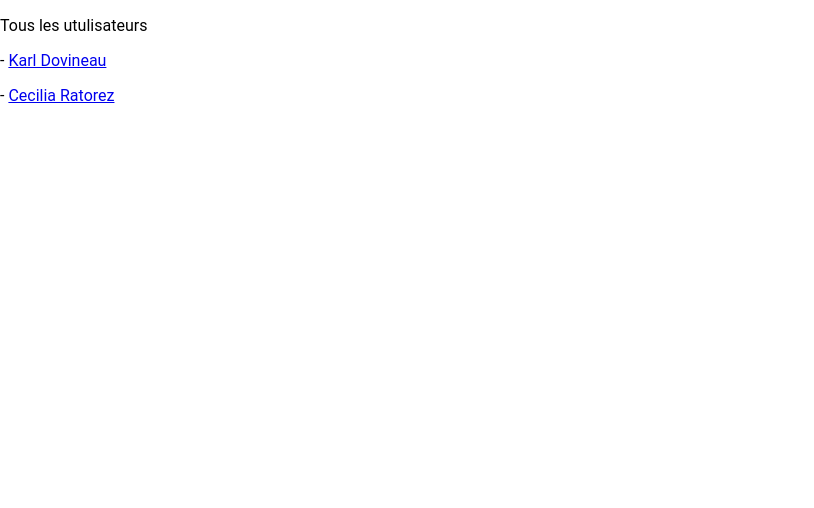
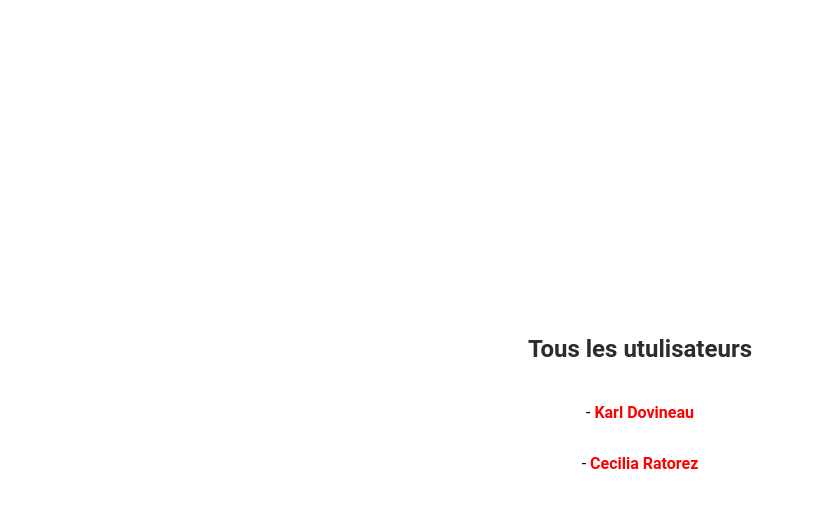
Before and after one commit to Loutani/sportSee, a React (Create React App) app: page / in a window 1280 px wide. Shown: the top 508 px of the page, without its empty margins (0-814 px from the left). Built offline with nearby package versions, Linux system fonts and the light colour scheme.

Commit message:
fix the link design in navbar

```diff
--- a/src/app.css
+++ b/src/app.css
@@ -41,6 +41,11 @@ html, body {
     justify-content: space-around;
     list-style: none;
     font-size: 24px;
+}
+
+.navbar-content a {
+    text-decoration: none;
+    color: var(--white);
 }
 
 /* SideBar */
@@ -409,3 +414,24 @@ html, body {
         opacity: 0;
     }
 }
+
+/* Home */
+.home {
+    display: flex;
+    height: 100vh;
+    flex-direction: column;
+    align-items: center;
+    justify-content: center;
+}
+
+.home .infos {
+    font-size: 24px;
+    font-weight: bold;
+    color: var(--black-light);
+}
+
+.home a {
+    text-decoration: none;
+    color: var(--red-light);
+    font-weight: bold;
+}
```
